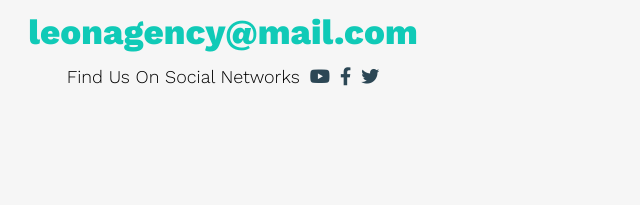
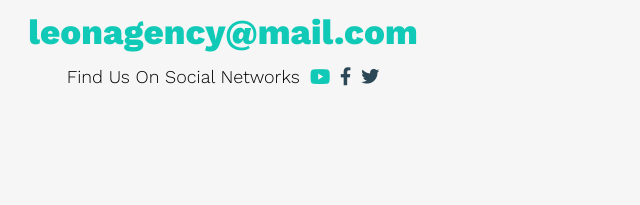
Before and after one commit to magdyfeteah/Leon, a plain HTML site: page index.html in a window 1280 px wide. In both pictures the pointer is over the icon 736 px from the left and 3748 px from the top of the page. Shown: the part 3671-3876 px from the top of the page, 417-1057 px from the left. Drawn offline with nearby package versions, Linux system fonts and the light colour scheme; a web font is replaced by a local one.

Commit message:
update Footer date

```diff
--- a/CSS/Style-1.css
+++ b/CSS/Style-1.css
@@ -506,6 +506,11 @@ border-color: white;
 .contact .info .social i{
     margin-left: 10px;
     color: var(--secondary-color);
+    cursor: pointer;
+}
+.contact .info .social i:hover{
+    color: #10cab7;
+    transform: scaleY(1.1);
 }
 @media (max-width:767px){
     .contact .info .label,
```
